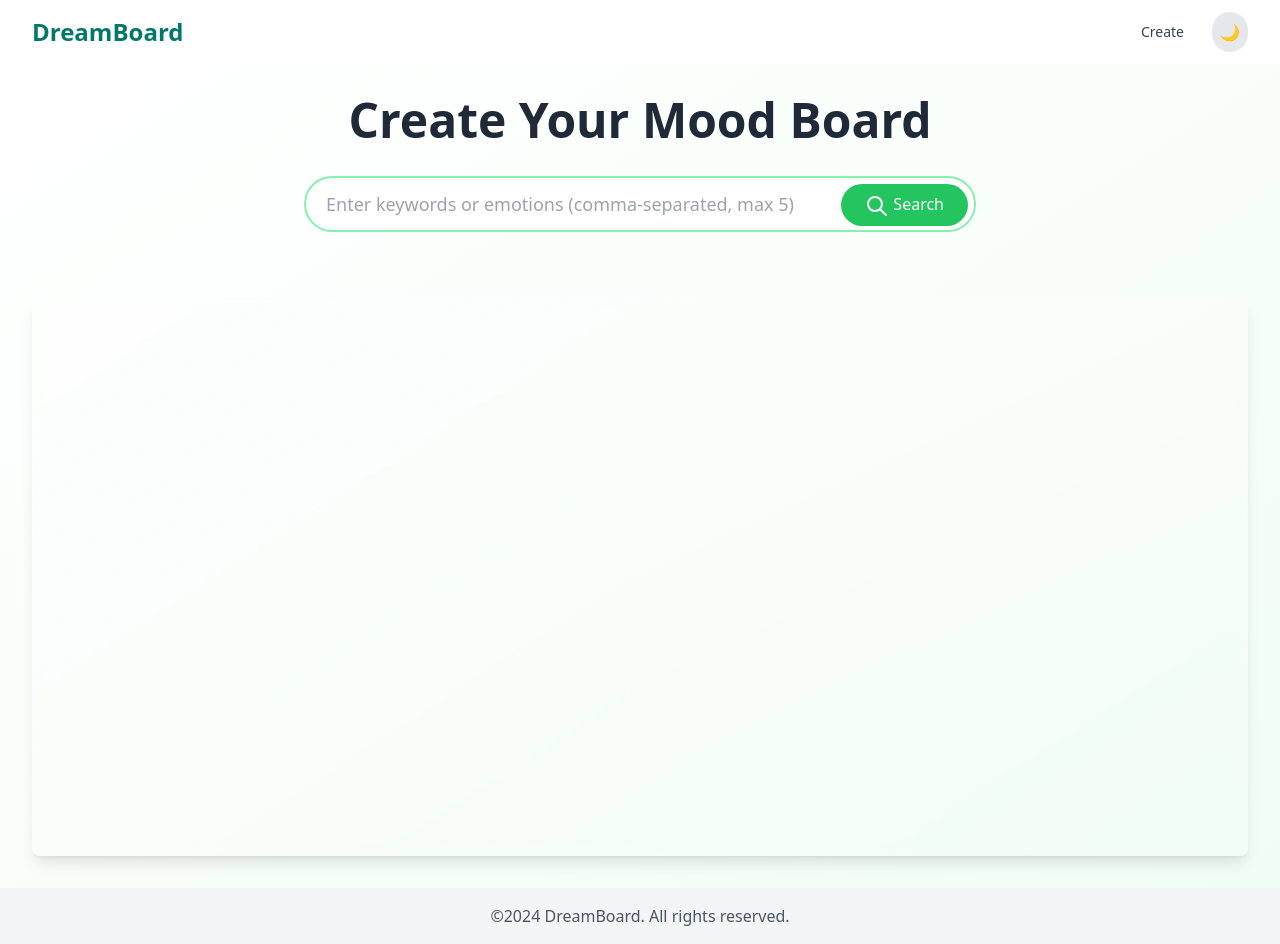
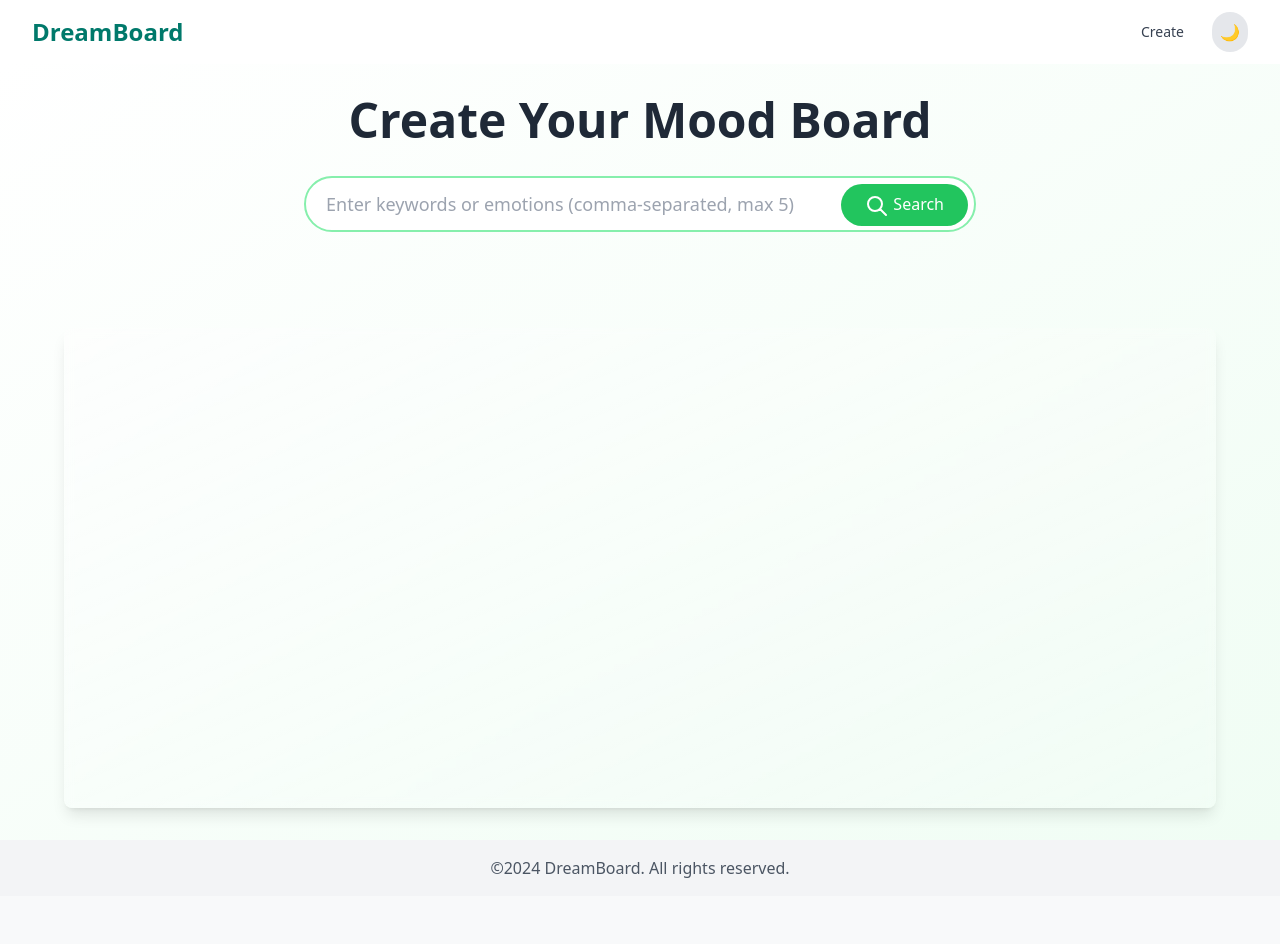
Before and after one commit to sage9705/dreamboard, a Next.js app: page /create in a window 1280 px wide. After the commit the page ends 896 px from the top, so only its background shows below. Built offline with nearby package versions, Linux system fonts and the light colour scheme.

Commit message:
Resolve deployment issues

```diff
--- a/src/components/MoodBoardCanvas.tsx
+++ b/src/components/MoodBoardCanvas.tsx
@@ -155,24 +155,24 @@ const MoodBoardCanvas: React.FC<MoodBoardCanvasProps> = ({ images }) => {
   }, [updateElement]);
 
   return (
-    <div className="flex flex-col items-center">
-      <div className="grid grid-cols-2 sm:grid-cols-3 md:grid-cols-4 lg:grid-cols-5 gap-4 mb-8">
+    <div className="flex flex-col items-center w-full max-w-7xl mx-auto px-4 sm:px-6 lg:px-8">
+      <div className="grid grid-cols-2 sm:grid-cols-3 md:grid-cols-4 lg:grid-cols-5 gap-4 mb-8 w-full">
         {images.map((image) => (
-          <div key={image.id} className="relative w-full h-32">
+          <div key={image.id} className="relative w-full pt-[100%]">
             <Image
               src={image.urls.thumb}
               alt={image.alt_description}
               layout="fill"
               objectFit="cover"
-              className="cursor-pointer rounded-lg shadow-md"
+              className="cursor-pointer rounded-lg shadow-md absolute top-0 left-0"
               onClick={() => addImageToCanvas(image)}
             />
           </div>
         ))}
       </div>
       <div
-        className="w-full overflow-auto bg-gradient-to-br from-white/30 to-white/10 backdrop-blur-sm rounded-lg shadow-lg"
-        style={{ maxHeight: '70vh' }}
+        className="w-full overflow-auto bg-gradient-to-br from-white/30 to-white/10 backdrop-blur-sm rounded-lg shadow-lg mt-8"
+        style={{ maxHeight: '60vh' }}
       >
         <div
           ref={combinedRef}
```
